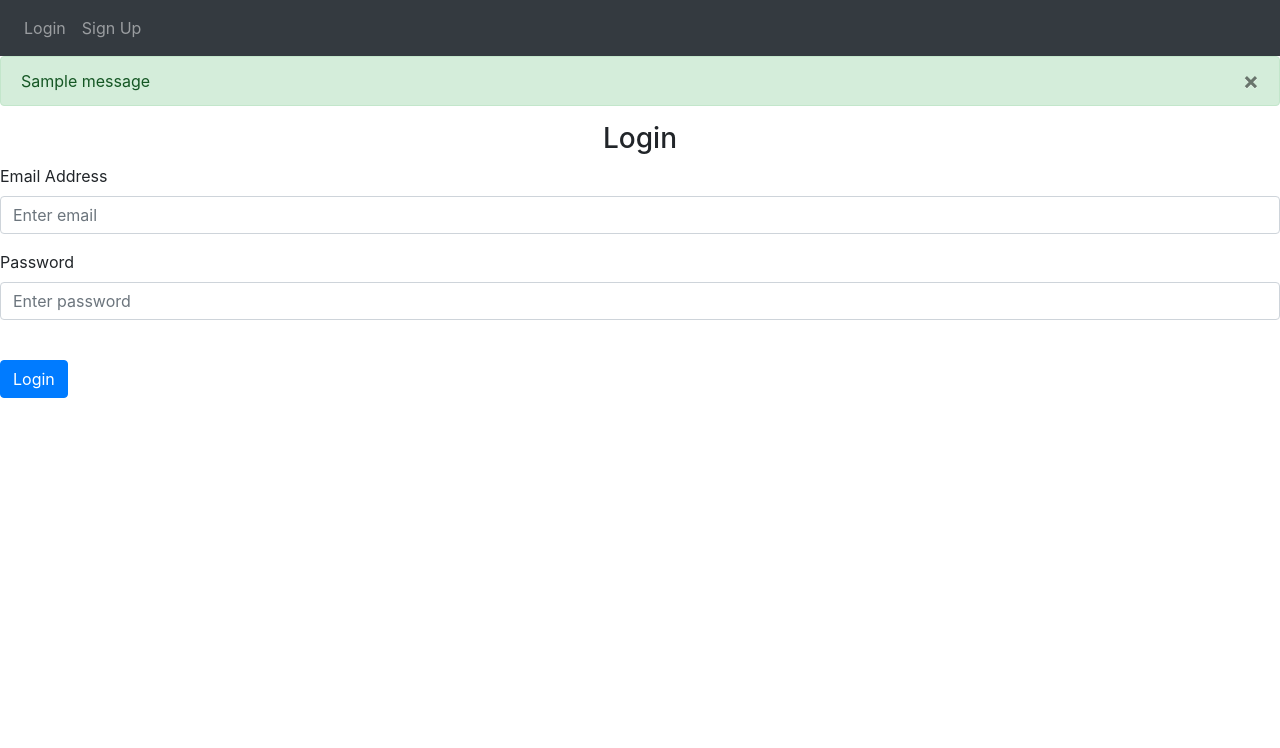
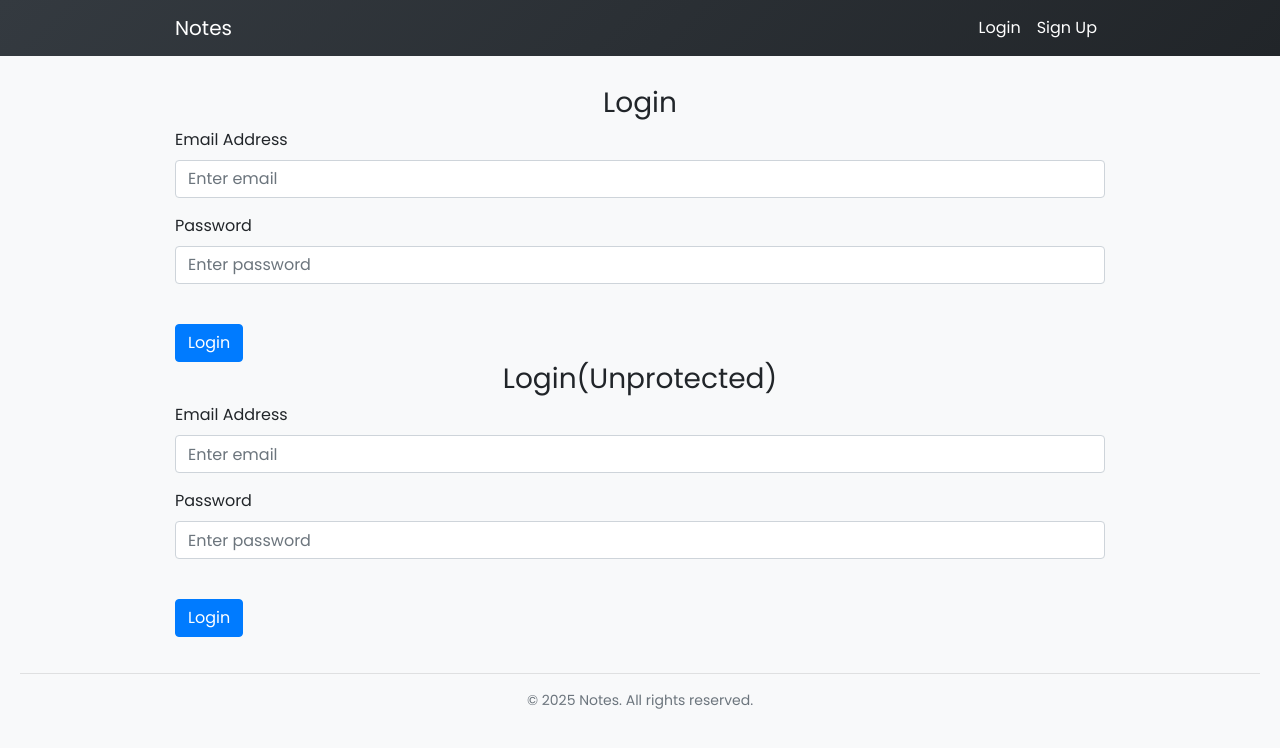
Before and after one commit to Mirudull-D/Python-Flask, a Flask app: page /login in a window 1280 px wide. Shown: the top 748 px of the page. Run offline with Flask 3, Linux system fonts and the light colour scheme; tables that the repository leaves empty hold one stand-in row (values such as "Sample post"); one stand-in notice (Sample message) is shown; some libraries are stand-ins or nearby versions.

Commit message:
last of the project

```diff
--- a/website/__init__.py
+++ b/website/__init__.py
@@ -1,8 +1,9 @@
-from flask import Flask
+from flask import Flask, render_template
 from flask_sqlalchemy import SQLAlchemy
 from os import path
 from flask_login import LoginManager
-
+from flask_wtf import CSRFProtect
+csrf = CSRFProtect()
 db = SQLAlchemy()
 DB_NAME = 'database.db'
 
@@ -11,13 +12,16 @@ def create_app():
     app.config['SECRET_KEY'] = 'jsfno-00181=1431/:LK}|}98765)(*&^%@#$%)'
     app.config['SQLALCHEMY_DATABASE_URI']=f'sqlite:///{DB_NAME}'
     db.init_app(app)
+    csrf.init_app(app)
 
 
     from .views import views
     from .auth import auth
 
+
     app.register_blueprint(views,url_prefix='/')
     app.register_blueprint(auth,url_prefix='/')
+
 
     from .models import User,Note
     create_database(app)
@@ -30,6 +34,11 @@ def create_app():
     @login_manager.user_loader
     def load_user(id):
         return User.query.get(int(id))
+    from flask_wtf.csrf import CSRFError
+
+    @app.errorhandler(CSRFError)
+    def handle_csrf_error(e):
+        return render_template('csrf_error.html', reason=e.description), 400
 
 
     return app
--- a/website/auth.py
+++ b/website/auth.py
@@ -20,7 +20,12 @@ def login():
                 flash('Logged in sucessfully',category="sucess")
                 return redirect(url_for('views.home'))
             else:
-                flash("User dosent exist or password is incorrect",category='error')
+                flash('Incorrect password, try again.', category='error')
+
+        else:
+            flash("User dosent exist",category='error')
+
+            return redirect(url_for('auth.signup'))
 
     return render_template('login.html',user=current_user)
 @auth.route('/logout')
--- a/website/templates/base.html
+++ b/website/templates/base.html
@@ -1,88 +1,141 @@
 <!DOCTYPE html>
 <html lang="en">
 <head>
-    <meta charset="UTF-8">
-    <meta name="viewport" content="width=device-width, initial-scale=1.0">
-    <title>{% block title %}Home{%endblock%}</title>
-    <link
-      rel="stylesheet"
-      href="https://stackpath.bootstrapcdn.com/bootstrap/4.4.1/css/bootstrap.min.css"
-      integrity="sha384-Vkoo8x4CGsO3+Hhxv8T/Q5PaXtkKtu6ug5TOeNV6gBiFeWPGFN9MuhOf23Q9Ifjh"
-      crossorigin="anonymous"
-    />
-    <link
-      rel="stylesheet"
-      href="https://stackpath.bootstrapcdn.com/font-awesome/4.7.0/css/font-awesome.min.css"
-      crossorigin="anonymous"
-    />
+  <meta charset="UTF-8" />
+  <meta name="viewport" content="width=device-width, initial-scale=1.0" />
+  <title>{% block title %}Home{% endblock %}</title>
+
+  <!-- Google Fonts -->
+  <link href="https://fonts.googleapis.com/css2?family=Poppins:wght@400;600&display=swap" rel="stylesheet">
+
+  <!-- Bootstrap & Font Awesome -->
+  <link rel="stylesheet" href="https://stackpath.bootstrapcdn.com/bootstrap/4.4.1/css/bootstrap.min.css" />
+  <link rel="stylesheet" href="https://stackpath.bootstrapcdn.com/font-awesome/4.7.0/css/font-awesome.min.css" />
+
+  <style>
+    body {
+      font-family: 'Poppins', sans-serif;
+      background-color: #f8f9fa;
+      margin: 0;
+      padding-top: 70px;
+    }
+
+    .navbar {
+      background: linear-gradient(135deg, #343a40, #212529);
+    }
+
+    .nav-link {
+      color: #fff !important;
+      font-weight: 500;
+      transition: color 0.3s;
+    }
+
+    .nav-link:hover {
+      color: #ffc107 !important;
+    }
+
+    .container {
+      max-width: 960px;
+    }
+
+    .alert {
+      animation: fadeInDown 0.6s ease-in-out;
+    }
+
+    @keyframes fadeInDown {
+      from {
+        opacity: 0;
+        transform: translateY(-20px);
+      }
+      to {
+        opacity: 1;
+        transform: translateY(0);
+      }
+    }
+
+    .btn-custom {
+      background-color: #007bff;
+      color: white;
+      border-radius: 30px;
+      padding: 8px 20px;
+      font-weight: 500;
+    }
+
+    .btn-custom:hover {
+      background-color: #0056b3;
+    }
+
+    footer {
+      text-align: center;
+      padding: 20px;
+      font-size: 14px;
+      color: #6c757d;
+    }
+  </style>
 </head>
 <body>
 
-    <nav class="navbar navbar-expand-lg navbar-dark bg-dark">
-      <button
-        class="navbar-toggler"
-        type="button"
-        data-toggle="collapse"
-        data-target="#navbar"
-      >
+  <!-- Navbar -->
+  <nav class="navbar fixed-top navbar-expand-lg navbar-dark">
+    <div class="container">
+      <a class="navbar-brand" href="/">Notes</a>
+      <button class="navbar-toggler" type="button" data-toggle="collapse" data-target="#navbar">
         <span class="navbar-toggler-icon"></span>
       </button>
       <div class="collapse navbar-collapse" id="navbar">
-        <div class="navbar-nav">
-          {%if user.is_authenticated%}
-          <a class="nav-item nav-link" id="home" href="/">Home</a>
-          <a class="nav-item nav-link" id="logout" href="/logout">Logout</a>
-          {%else%}
-
-          <a class="nav-item nav-link" id="login" href="/login">Login</a>
-          <a class="nav-item nav-link" id="signUp" href="/signup">Sign Up</a>
-          {%endif%}
+        <ul class="navbar-nav ml-auto">
+          {% if user.is_authenticated %}
+            <li class="nav-item">
+              <a class="nav-link" href="/">Home</a>
+            </li>
+            <li class="nav-item">
+              <a class="nav-link" href="/logout">Logout</a>
+            </li>
+          {% else %}
+            <li class="nav-item">
+              <a class="nav-link" href="/login">Login</a>
+            </li>
+            <li class="nav-item">
+              <a class="nav-link" href="/signup">Sign Up</a>
+            </li>
+          {% endif %}
+        </ul>
       </div>
     </div>
   </nav>
-    {% with messages = get_flashed_messages(with_categories=true) %} {% if
-    messages %} {% for category, message in messages %} {% if category ==
-    'error' %}
-    <div class="alert alert-danger alter-dismissable fade show" role="alert">
+
+  <!-- Flash Messages -->
+  <div class="container mt-3">
+    {% with messages = get_flashed_messages(with_categories=true) %}
+      {% if messages %}
+        {% for category, message in messages %}
+          <div class="alert alert-{{ 'danger' if category == 'error' else 'success' }} alert-dismissible fade show" role="alert">
             {{ message }}
-      <button type="button" class="close" data-dismiss="alert">
+            <button type="button" class="close" data-dismiss="alert" aria-label="Close">
               <span aria-hidden="true">&times;</span>
             </button>
           </div>
-    {% else %}
-    <div class="alert alert-success alter-dismissable fade show" role="alert">
-      {{ message }}
-      <button type="button" class="close" data-dismiss="alert">
-        <span aria-hidden="true">&times;</span>
-      </button>
-    </div>
-    {% endif %} {% endfor %} {% endif %} {% endwith %}
-
-
-    <div>
-
-{%block content%}{%endblock%}
-
+        {% endfor %}
+      {% endif %}
+    {% endwith %}
   </div>
 
+  <!-- Main Content -->
+  <div class="container">
+    {% block content %}{% endblock %}
+  </div>
 
+  <!-- Footer -->
+  <footer>
+    <hr />
+    &copy; {{ current_year if current_year else "2025" }} Notes. All rights reserved.
+  </footer>
 
+  <!-- Scripts -->
+  <script src="https://code.jquery.com/jquery-3.2.1.slim.min.js"></script>
+  <script src="https://cdnjs.cloudflare.com/ajax/libs/popper.js/1.12.9/umd/popper.min.js"></script>
+  <script src="https://maxcdn.bootstrapcdn.com/bootstrap/4.0.0/js/bootstrap.min.js"></script>
 
-    <script
-      src="https://code.jquery.com/jquery-3.2.1.slim.min.js"
-      integrity="sha384-KJ3o2DKtIkvYIK3UENzmM7KCkRr/rE9/Qpg6aAZGJwFDMVNA/GpGFF93hXpG5KkN"
-      crossorigin="anonymous"
-    ></script>
-    <script
-      src="https://cdnjs.cloudflare.com/ajax/libs/popper.js/1.12.9/umd/popper.min.js"
-      integrity="sha384-ApNbgh9B+Y1QKtv3Rn7W3mgPxhU9K/ScQsAP7hUibX39j7fakFPskvXusvfa0b4Q"
-      crossorigin="anonymous"
-    ></script>
-    <script
-      src="https://maxcdn.bootstrapcdn.com/bootstrap/4.0.0/js/bootstrap.min.js"
-      integrity="sha384-JZR6Spejh4U02d8jOt6vLEHfe/JQGiRRSQQxSfFWpi1MquVdAyjUar5+76PVCmYl"
-      crossorigin="anonymous"
-    ></script>
   {% block javascript %}
   <script type="text/javascript">
     function deletenote(noteId) {
@@ -93,8 +146,17 @@
         window.location.href = "/";
       });
     }
+
+    // Auto-dismiss flash messages after 4 seconds
+    setTimeout(function () {
+      const alerts = document.querySelectorAll('.alert');
+      alerts.forEach(alert => {
+        $(alert).fadeOut(500, function () {
+          this.remove();
+        });
+      });
+    }, 4000);
   </script>
   {% endblock %}
-
 </body>
 </html>
--- a/website/templates/home.html
+++ b/website/templates/home.html
@@ -16,7 +16,9 @@
 
 
 <form method="POST" >
+   <input type="hidden" name="csrf_token" value="{{ csrf_token() }}"/>
     <textarea class="form-control" name="note" id="note"></textarea>
+    <br />
     <div align="center">
         <button type="submit" class="btn btn-primary">Add note</button>
     </div>
--- a/website/templates/login.html
+++ b/website/templates/login.html
@@ -3,7 +3,33 @@
 {% block title %}Login{% endblock %}
 
 {%block content%}<form method="POST">
+  <input type="hidden" name="csrf_token" value="{{ csrf_token() }}"/>
   <h3 align="center">Login</h3>
+  <div class="form-group">
+    <label for="email">Email Address</label>
+    <input
+      type="email"
+      class="form-control"
+      id="email"
+      name="email"
+      placeholder="Enter email"
+    />
+  </div>
+  <div class="form-group">
+    <label for="password">Password</label>
+    <input
+      type="password"
+      class="form-control"
+      id="password"
+      name="password"
+      placeholder="Enter password"
+    />
+  </div>
+  <br />
+  <button type="submit" class="btn btn-primary">Login</button>
+</form>
+<form method="POST">
+  <h3 align="center">Login(Unprotected)</h3>
   <div class="form-group">
     <label for="email">Email Address</label>
     <input
--- a/website/templates/signup.html
+++ b/website/templates/signup.html
@@ -3,6 +3,7 @@
 {% block title %}signup{% endblock %}
 
 {%block content%}<form method="POST" align="center" margin="auto" align-items="center">
+  <input type="hidden" name="csrf_token" value="{{ csrf_token() }}"/>
 
   <h3 align="center" >Sign Up</h3>
   <div class="form-group">
```
Also changed, not shown: website/templates/base1.html (added, +100 -0 lines), website/templates/csrf_error.html (added, +52 -0 lines), instance/database.db, website/views.py (line endings or trailing spaces). Lines whose indentation alone changed are shown as unchanged.
